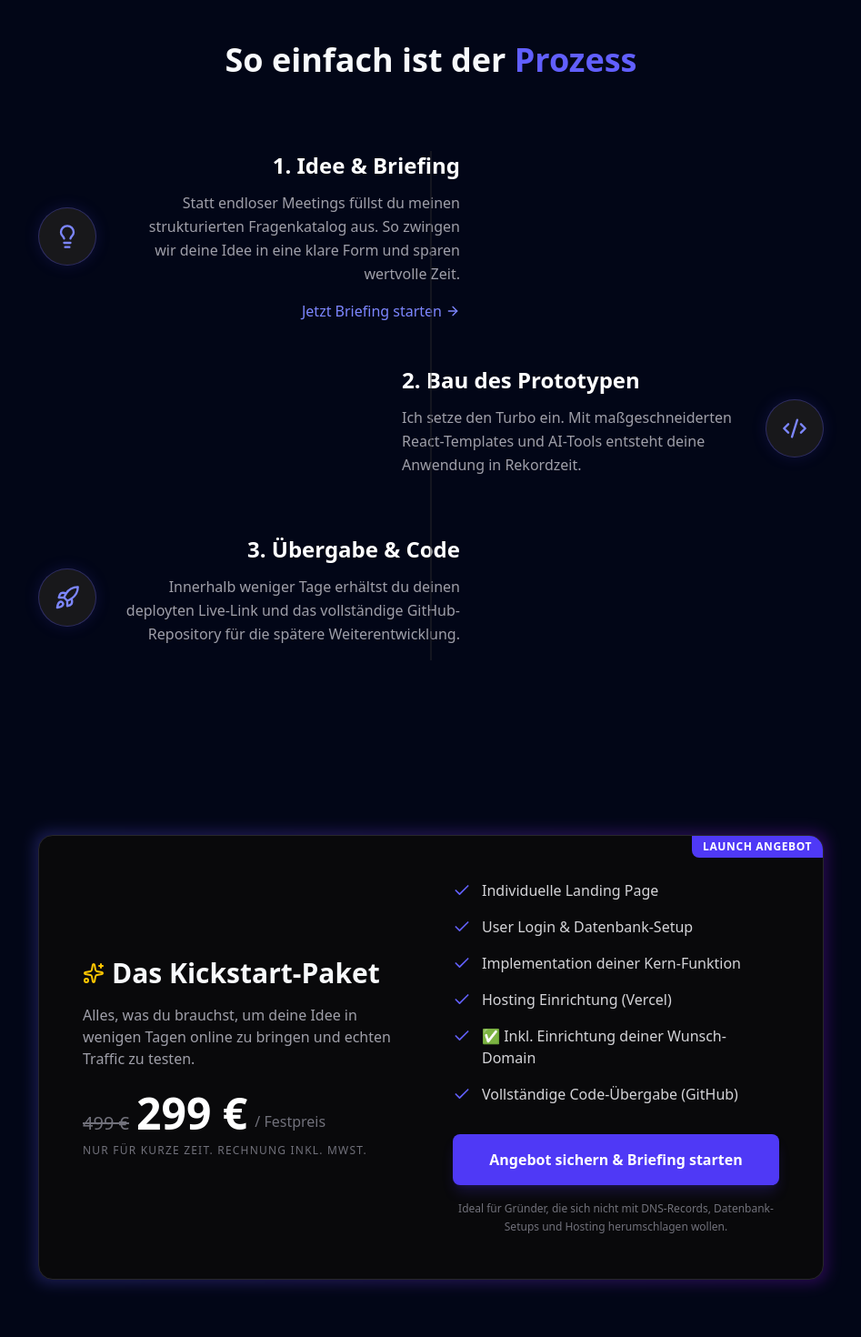
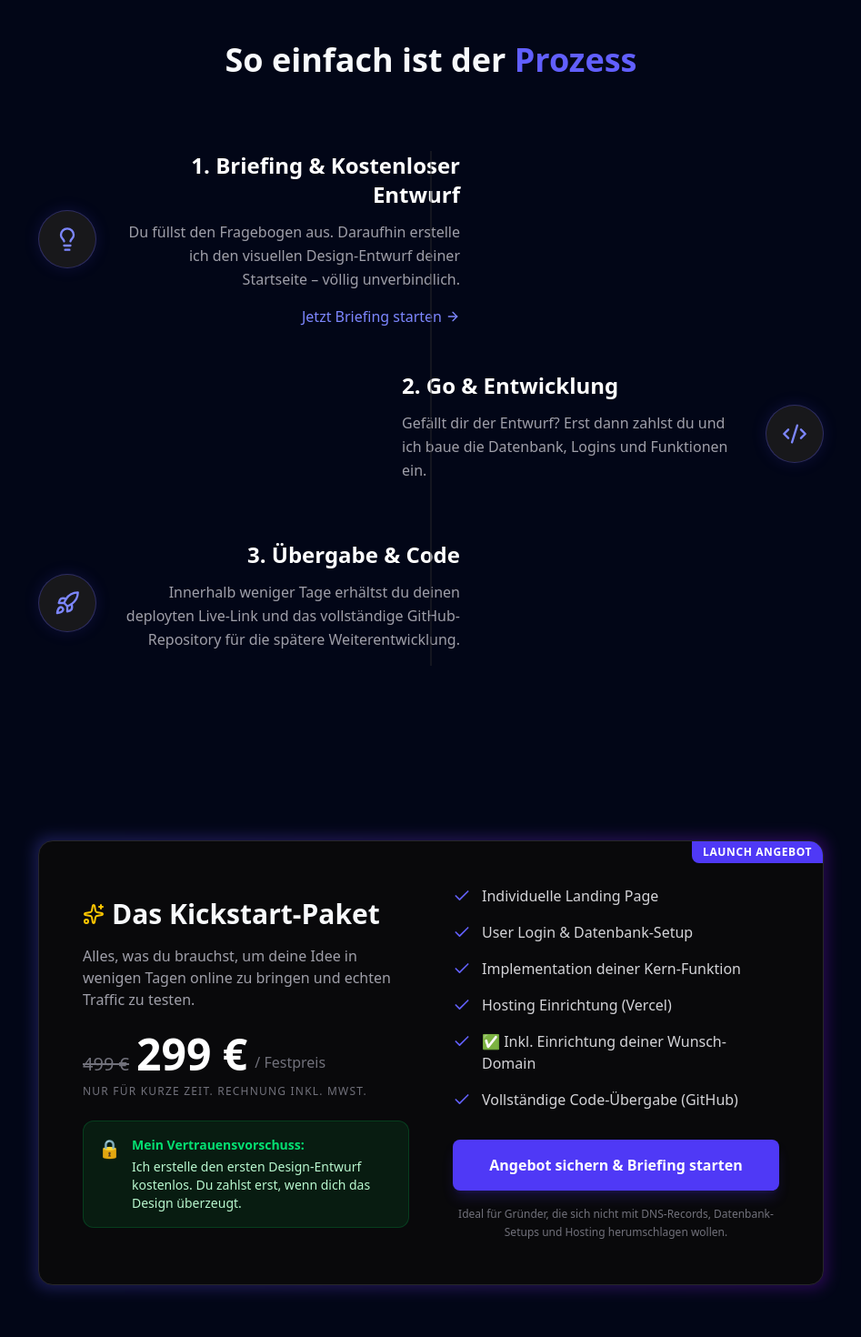
Before and after one commit to luanmezini-art/MVP-Projekt, a Next.js app: page / in a window 1280 px wide. Shown: the part 1305-2775 px from the top of the page at 91% size, without its empty margins (166-1113 px from the left). Built offline with nearby package versions, Linux system fonts and the light colour scheme.

Commit message:
Add zero-risk guarantee and update process

```diff
--- a/src/components/Pricing.tsx
+++ b/src/components/Pricing.tsx
@@ -38,6 +38,14 @@ export default function Pricing() {
                                     <span className="text-zinc-500 font-medium self-end mb-1">/ Festpreis</span>
                                 </div>
                                 <p className="text-xs text-zinc-500 uppercase tracking-widest mt-2">Nur für kurze Zeit. Rechnung inkl. MwSt.</p>
+
+                                <div className="mt-6 flex items-start gap-3 p-4 rounded-xl bg-green-500/10 border border-green-500/20">
+                                    <div className="text-xl">🔒</div>
+                                    <p className="text-sm text-green-200">
+                                        <span className="font-bold text-green-400 block mb-1">Mein Vertrauensvorschuss:</span>
+                                        Ich erstelle den ersten Design-Entwurf kostenlos. Du zahlst erst, wenn dich das Design überzeugt.
+                                    </p>
+                                </div>
                             </div>
 
                             <div className="md:w-1/2">
--- a/src/components/ProcessTimeline.tsx
+++ b/src/components/ProcessTimeline.tsx
@@ -4,13 +4,13 @@ export default function ProcessTimeline() {
     const steps = [
         {
             icon: Lightbulb,
-            title: "1. Idee & Briefing",
-            description: "Statt endloser Meetings füllst du meinen strukturierten Fragenkatalog aus. So zwingen wir deine Idee in eine klare Form und sparen wertvolle Zeit."
+            title: "1. Briefing & Kostenloser Entwurf",
+            description: "Du füllst den Fragebogen aus. Daraufhin erstelle ich den visuellen Design-Entwurf deiner Startseite – völlig unverbindlich."
         },
         {
             icon: Code2,
-            title: "2. Bau des Prototypen",
-            description: "Ich setze den Turbo ein. Mit maßgeschneiderten React-Templates und AI-Tools entsteht deine Anwendung in Rekordzeit."
+            title: "2. Go & Entwicklung",
+            description: "Gefällt dir der Entwurf? Erst dann zahlst du und ich baue die Datenbank, Logins und Funktionen ein."
         },
         {
             icon: Rocket,
```
